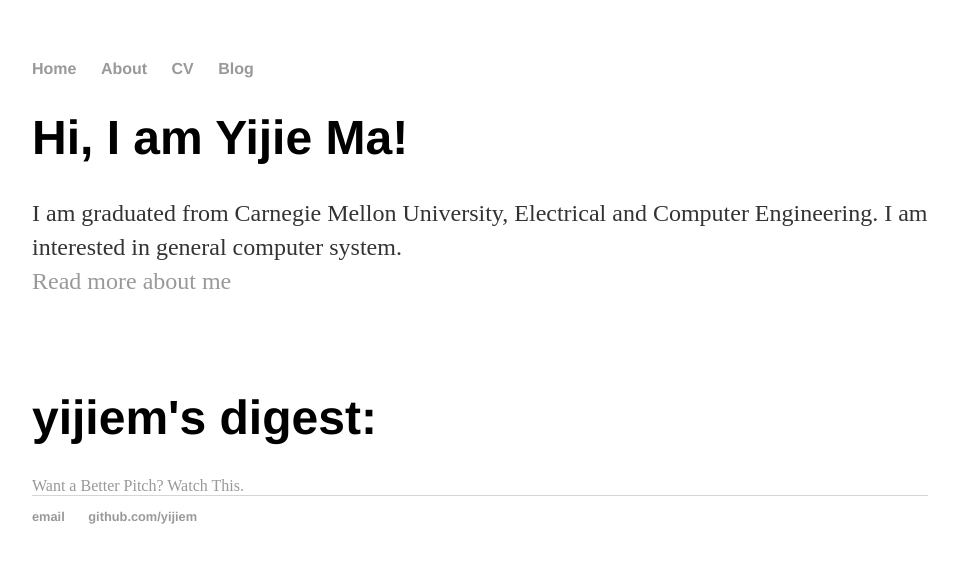
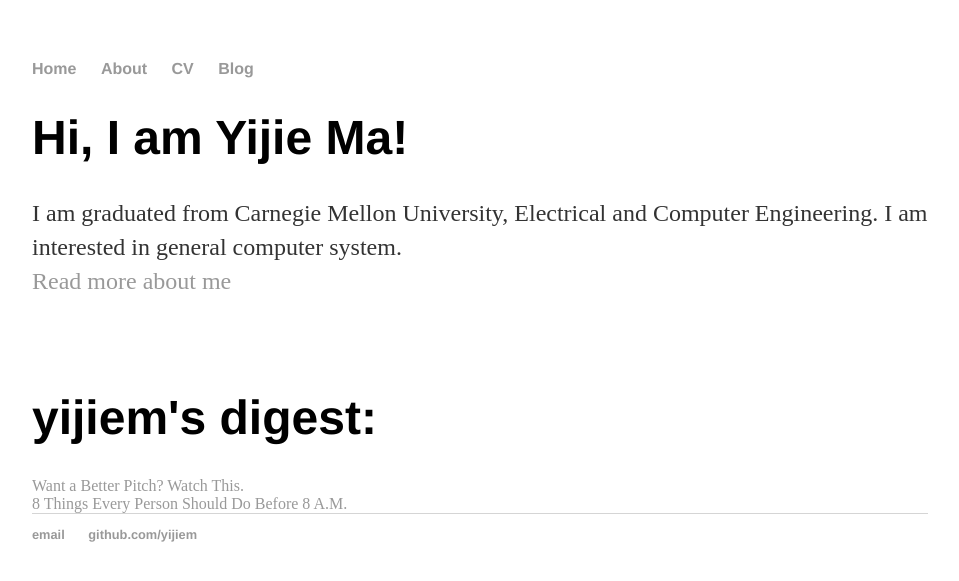
Before and after one commit to yijiem/yijiem.github.io, a Jekyll site: the page built from index.html, in a window 1280 px wide. Shown: the top 581 px of the page, without its empty margins (160-1119 px from the left). Built offline with Jekyll 4.4.1, drawn with Linux system fonts in a browser that asks for light colours; a script that is not in the unit is left out.

Commit message:
Update index.html
Add content: 8 things every person should do before 8 A.M.

```diff
--- a/index.html
+++ b/index.html
@@ -8,4 +8,6 @@ title: yijiem's personal website
   <br><a href="/about">Read more about me</a></p>
   <br><br><h1> yijiem's digest:</h1>
   <script async src="https://static.medium.com/embed.js"></script><a class="m-story" data-collapsed="true" href="https://medium.com/firm-narrative/want-a-better-pitch-watch-this-328b95c2fd0b">Want a Better Pitch? Watch This.</a>
+  <br>
+  <script async src="https://static.medium.com/embed.js"></script><a class="m-story" data-collapsed="true" href="https://medium.com/@benjaminhardy/8-things-every-person-should-do-before-8-a-m-cc0233e15c8d">8 Things Every Person Should Do Before 8 A.M.</a>
 </div><!-- /.blurb -->
```
